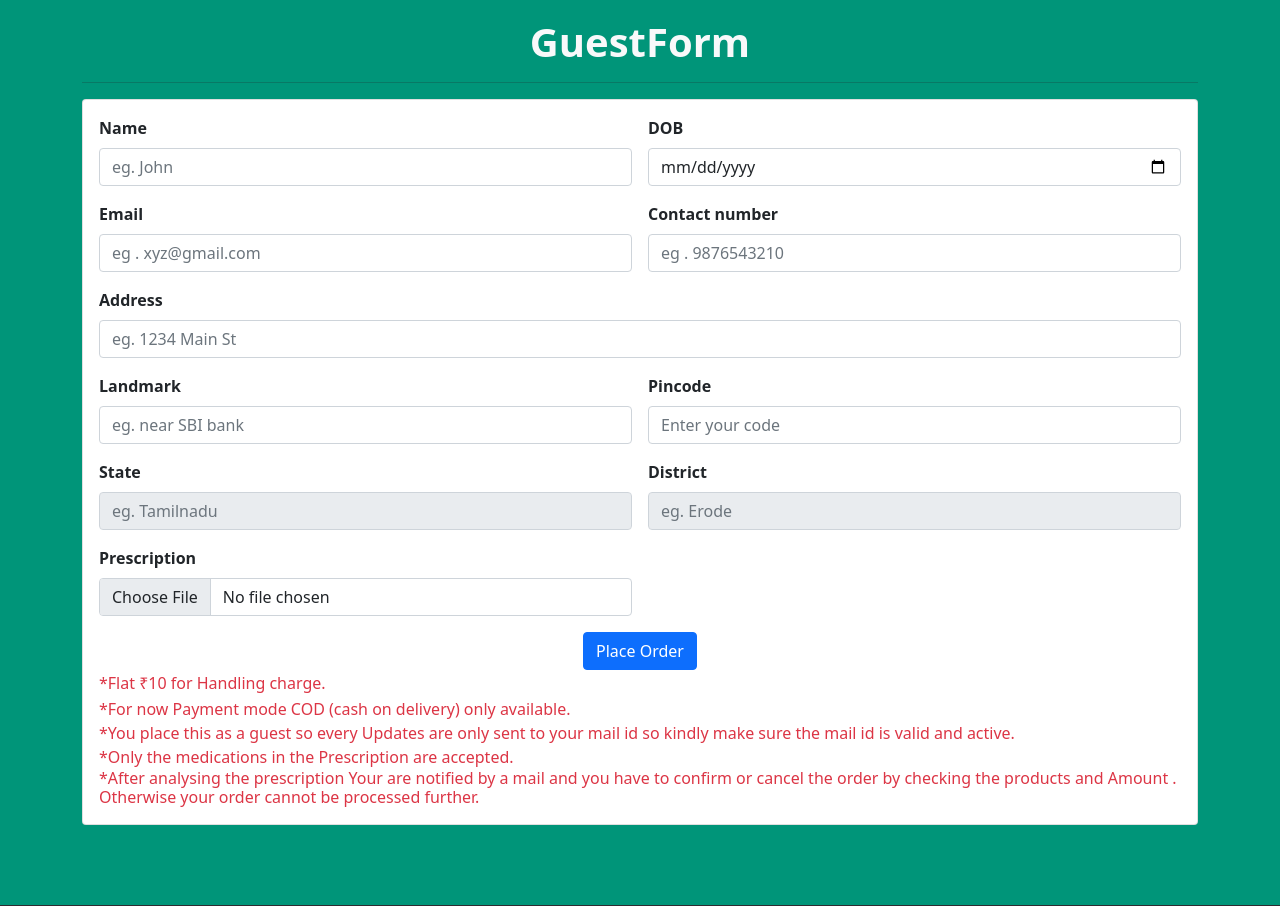
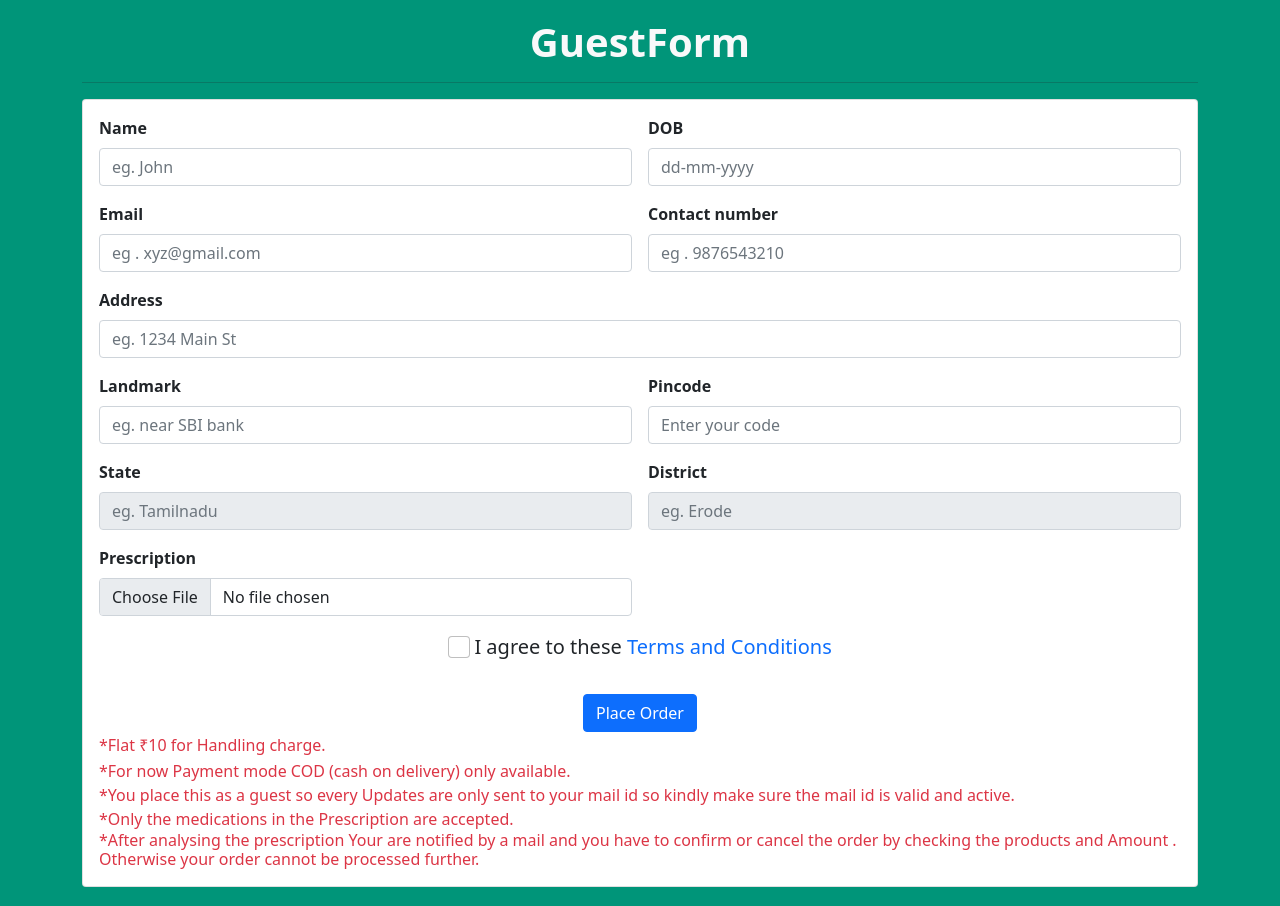
Before and after one commit to Sabari3011/PillPlaza, a Django app: page /guestreg/ in a window 1280 px wide. Shown: the part 70-976 px from the top of the page. Run offline with Django 4.2, Linux system fonts and the light colour scheme; some libraries are stand-ins or nearby versions.

Commit message:
updated at jan 09  2024

```diff
--- a/pillplaza/app/templates/guestreg.html
+++ b/pillplaza/app/templates/guestreg.html
@@ -33,7 +33,7 @@
 
                   <div class="col-md-6">
                     <label for="dob"  class="form-label fw-bolder">DOB</label>
-                    <input  type="date" name="dob"  class="form-control num" id="dob">
+                    <input  type="text" name="dob" onfocus="(this.type = 'date')" onblur="(this.type = 'text')" placeholder="dd-mm-yyyy"  class="form-control num" id="dob">
                     <div class="error text-danger ms-1"></div>
                   </div>
 
@@ -87,9 +87,18 @@
 
                   <div class="col-md-6 ">
                       <label for="file" class="form-label fw-bolder">Prescription</label>
-                      <input  name="image" class="form-control" accept="image/png, image/gif, image/jpeg" type="file" id="file" placeholder="only Images ">
+                      <input  name="image" class="form-control" accept="image/png, image/gif, image/jpeg ,application/pdf ,application/msword,text/plain" type="file" id="file" placeholder="only Images ">
                       <div class="error text-danger ms-1"></div>
                     </div>
+
+                    <div  class="col-12 text-center ">
+                      <input class="form-check-input " name="termsagree" style="padding: 10px;" type="checkbox"  id="termsagree">
+                      <label class="form-check-label  fs-5  p-0" for="termsagree">
+                        I agree to these <a href="https://pharmeasy.in/legal/terms-and-conditions">Terms and Conditions</a>
+                      </label>
+                  <p id="termsagreeerr" class="error text-danger " ></p>
+                  </div>
+
 
                   <div class="col-12 text-center">
                     <button type="submit" class="btn btn-primary">Place Order</button>
@@ -131,6 +140,10 @@ const form= document.getElementById('formid')
  const state= document.getElementById('state')
  const pincode= document.getElementById('pincode')
  const file = document.getElementById('file')
+ const termsagree=document.getElementById('termsagree');
+ const termsagreeerr=document.getElementById('termsagreeerr');
+
+
 
  form.addEventListener('submit',(e)=>{
 
@@ -296,18 +309,34 @@ const form= document.getElementById('formid')
     else
             setSuccess(pincode)
 
-    if (fileVal === ''){
-        setErr(file,"Please upload your Prescription");
+          if (fileVal === ''){
+            setErr(file,"Please upload your Prescription");
+            err = false
+          }
+
+          else{
+      let   filesize = document.getElementById('file').files[0].size/1024;
+      if(filesize > 2048){
+        setErr(file,"File is too Big , Please upload File less than 2MB");
         err = false
-    }
+        console.log(filesize,"kb")
+      }
+      else{
+        setSuccess(file)
 
-    else{
-
-      setSuccess(file)
+      }
     }
 
     if (! err){
       e.preventDefault()
+
+    }
+    if(! termsagree.checked){
+      e.preventDefault()
+      termsagreeerr.innerText = "Please agree our terms and conditions"
+    }
+    else{
+      termsagreeerr.innerText = ""
 
     }
 
```
Also changed, not shown: pillplaza/app/templates/product.html (+24 -2 lines), pillplaza/app/templates/registration.html (+25 -3 lines), pillplaza/db.sqlite3, pillplaza/static/Temperary/20240109132653samplePrescription.jpeg (added), pillplaza/static/Temperary/20240109132716image.png (added), pillplaza/static/Temperary/20240109133510paracetamol-650-tablet.jpg (added), pillplaza/static/Temperary/20240109133849image.png (added).
